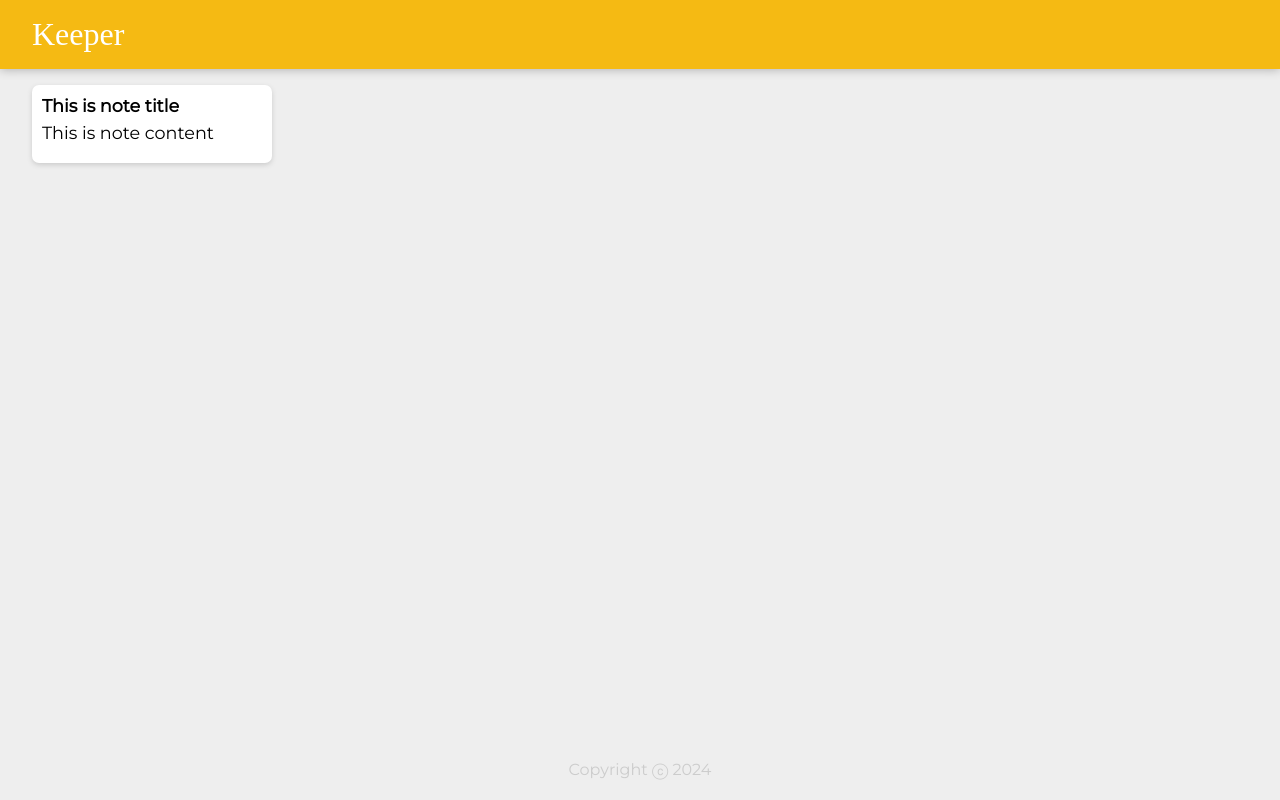
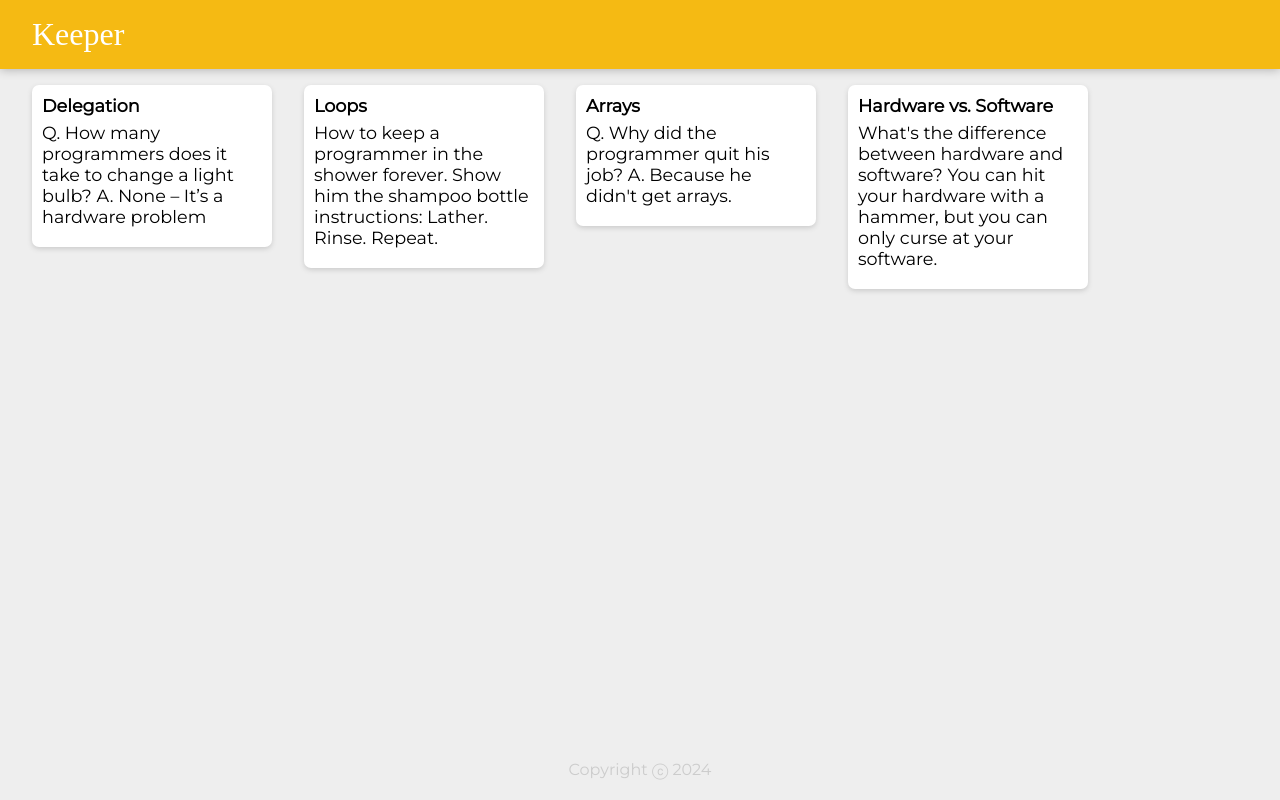
Before and after one commit to Mujtaba315/keeper-app, a React (Create React App) app: page / in a window 1280 px wide. Built offline with nearby package versions, Linux system fonts and the light colour scheme.

Commit message:
Add files via upload

```diff
--- a/src/App.js
+++ b/src/App.js
@@ -2,12 +2,19 @@ import './App.css';
 import Header from './components/Header';
 import Note from './components/Note';
 import Footer from './components/Footer';
+import notes from './notes';
 
 function App() {
   return (
     <>
       <Header />
-      <Note />
+      {notes.map(note => (
+        <Note
+          key = {note.id}
+          title = {note.title}
+          content = {note.content}
+        />
+      ))}
       <Footer />
     </>
   );
--- a/src/components/Note.jsx
+++ b/src/components/Note.jsx
@@ -1,10 +1,10 @@
 import './note.css';
 
-export default function Note () {
+export default function Note ({ title, content }) {
     return (
         <div className='note'>
-            <h1>This is note title</h1>
-            <p>This is note content</p>
+            <h1>{title}</h1>
+            <p>{content}</p>
         </div>
     );
 }
--- /dev/null
+++ b/src/notes.js
@@ -0,0 +1,28 @@
+const notes = [
+    {
+      key: 1,
+      title: "Delegation",
+      content:
+        "Q. How many programmers does it take to change a light bulb? A. None – It’s a hardware problem"
+    },
+    {
+      key: 2,
+      title: "Loops",
+      content:
+        "How to keep a programmer in the shower forever. Show him the shampoo bottle instructions: Lather. Rinse. Repeat."
+    },
+    {
+      key: 3,
+      title: "Arrays",
+      content:
+        "Q. Why did the programmer quit his job? A. Because he didn't get arrays."
+    },
+    {
+      key: 4,
+      title: "Hardware vs. Software",
+      content:
+        "What's the difference between hardware and software? You can hit your hardware with a hammer, but you can only curse at your software."
+    }
+];
+
+export default notes;
```
